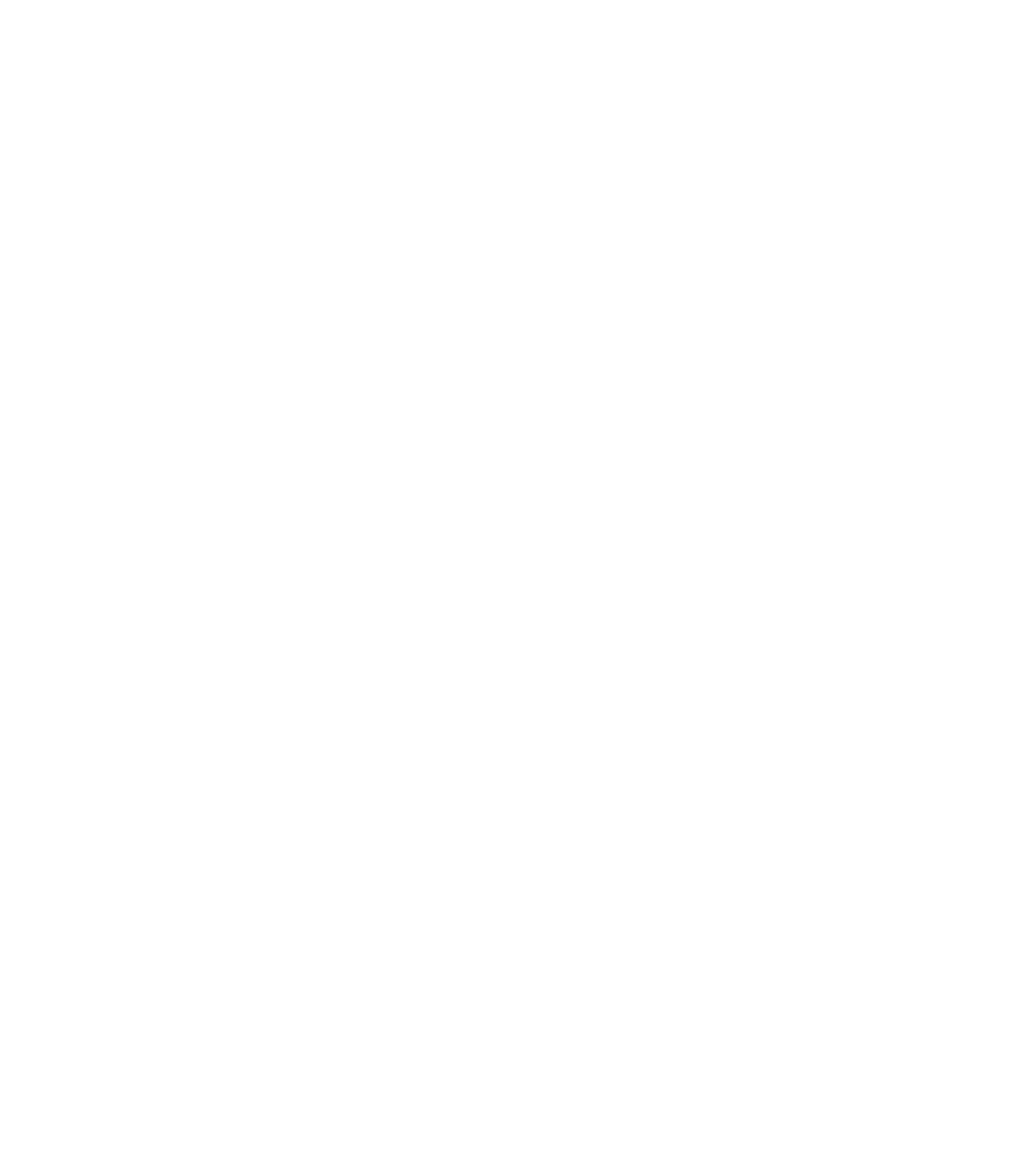
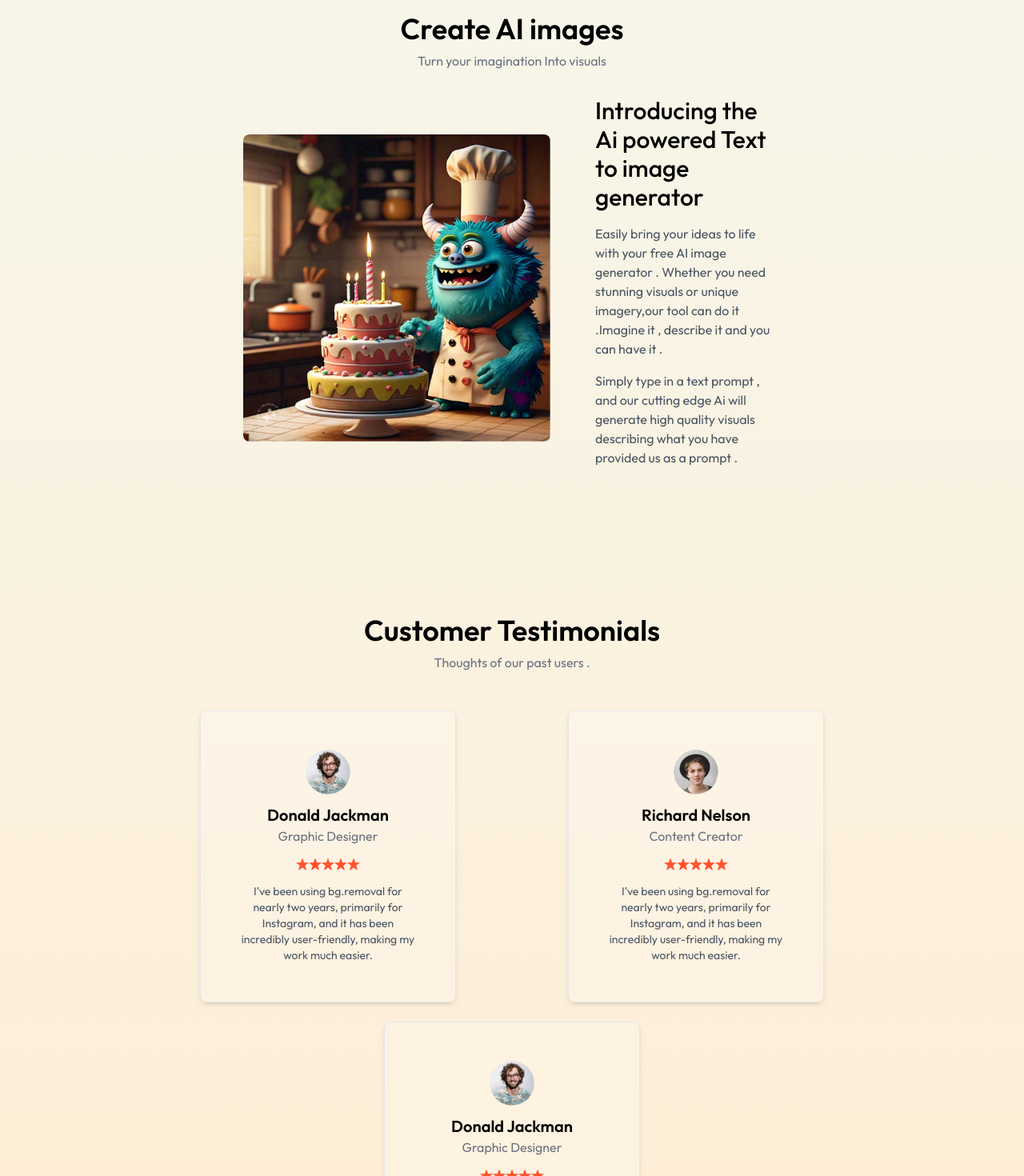
Before and after one commit to neerajgroot8055/genz, a React (Vite) app in the folder client/: page / in a window 1280 px wide. Shown: the part 1360-2830 px from the top of the page at 80% size. Before the commit the page ends 1352 px from the top, so only its background shows below. Built offline with nearby package versions, Linux system fonts and the light colour scheme; a web font is replaced by a local one.

Commit message:
completed testimonial and description components .

```diff
--- /dev/null
+++ b/client/src/components/Description.jsx
@@ -0,0 +1,28 @@
+import React from 'react'
+import { assets } from '../assets/assets'
+
+const Description = () => {
+  return (
+    <div className='flex flex-col items-center justify-center my-24 p-6 md:px-28'>
+        <h1 className='text-3xl sm:text-4xl font-semibold mb-2'>Create AI images </h1>
+        <p className='text-gray-500 mb-8'>Turn your imagination Into visuals  </p>
+
+        <div className='flex flex-col gap-5 md:gap-14 md:flex-row items-center'>
+            <img src ={assets.sample_img_1} className='w-80 xl:w-96 rounded-lg'></img>
+            <div>
+                <h2 className='text-3xl font-medium max-w-lg mb-4'>Introducing the Ai powered Text to image generator </h2>
+                <p className='text-gray-600 mb-4'>Easily bring your ideas to life  with your free AI image generator .
+                    Whether you need stunning visuals or unique imagery,our tool can do it .Imagine it , describe it and you can have it .
+
+                </p>
+                <p className='text-gray-600 mb-4'>
+                    Simply type in a text prompt , and our cutting edge Ai will generate
+                    high quality visuals describing what you have provided us as a prompt .
+                </p>
+            </div>
+        </div>
+    </div>
+  )
+}
+
+export default Description
--- /dev/null
+++ b/client/src/components/Testimonials.jsx
@@ -0,0 +1,33 @@
+import React from 'react'
+import { assets, testimonialsData } from '../assets/assets'
+
+const Testimonials = () => {
+  return (
+    <div className='flex flex-col items-center justify-center my-20 py-12 m'>
+      <h1 className='text-3xl sm:text-4xl font-semibold mb-2'>Customer Testimonials </h1>
+        <p className='text-gray-500 mb-12'>Thoughts of our past users . </p>
+
+    <div className='flex flex-wrap gap-6'>
+      {testimonialsData.map((testimonial,index)=>(
+        <div key={index} className='bg-white/20 p-12 rounded-lg shadow-md border w-80 m-auto cursor-pointer hover:scale-[1.02] transition-all'>
+          <div className='flex flex-col items-center'>
+        <img className='rounded-full w-14' src={testimonial.image} alt="" />
+          <h2 className='text-xl font-semibold mt-3'>{testimonial.name}</h2>
+          <p className='text-gray-500 mb-4'>{testimonial.role}</p>
+          <div className='flex mb-4'>
+            {Array(testimonial.stars).fill().map((item,index)=>(
+              <img src={assets.rating_star} key={index} alt="" />
+            ))}
+          </div>
+          <p className='text-center text-sm text-gray-600'>{testimonial.text}</p>
+          </div>
+        </div>
+      ))}
+
+    </div>
+
+    </div>
+  )
+}
+
+export default Testimonials
--- a/client/src/pages/Home.jsx
+++ b/client/src/pages/Home.jsx
@@ -1,12 +1,16 @@
 import React from 'react'
 import Header from '../components/Header'
 import Steps from '../components/Steps'
+import Description from '../components/Description'
+import Testimonials from '../components/Testimonials'
 
 const Home = () => {
   return (
     <div>
       <Header/>
       <Steps/>
+      <Description/>
+      <Testimonials/>
     </div>
   )
 }
```
